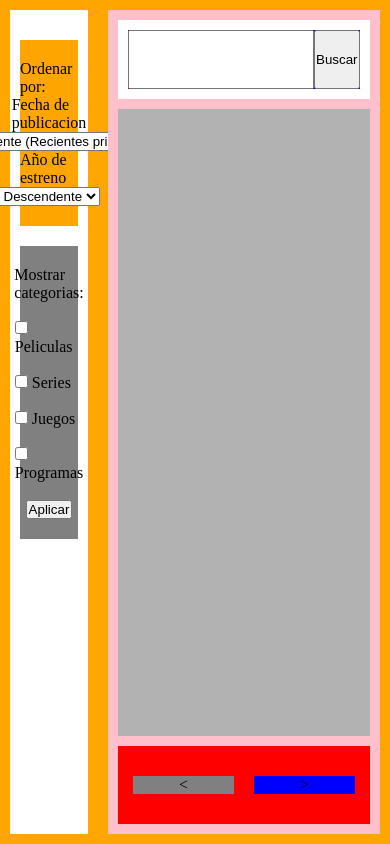
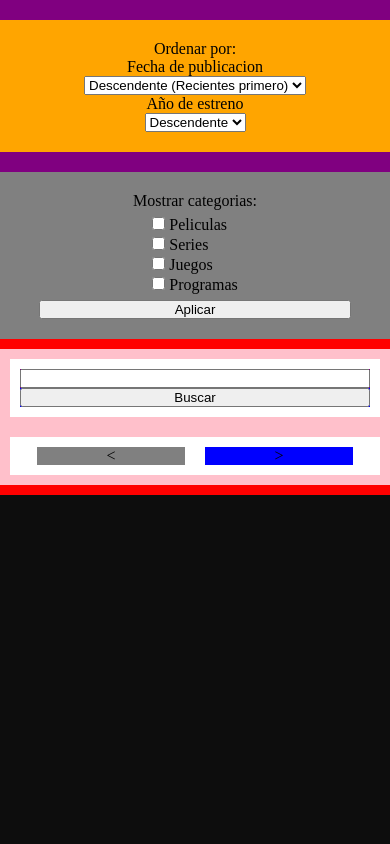
Before and after one commit to IngeRocket/PM, a PHP site: page /categoria.html in a window 390 px wide. Run offline with PHP 8.4, Linux system fonts and the light colour scheme.

Commit message:
Media query
Revisar distribución
-crear navbar especial para pagina de búsqueda y categoría

```diff
--- a/categoria.html
+++ b/categoria.html
@@ -3,16 +3,22 @@
 <head>
 	<title></title>
 	<meta name="viewport" content="width=device-width, user-scalable=no, initial-scale=1.0, maximum-scale=1.0, minimum-scale=1.0">
-	<link rel="stylesheet" type="text/css" href="styles/General.css">
+
 	<link rel="stylesheet" type="text/css" href="styles/BusquedaGeneral.css">
 	<link rel="stylesheet" type="text/css" href="styles/Categoria.css">
+	<link rel="stylesheet" type="text/css" href="styles/General.css">
 	<script type="text/javascript" src="js/jquery-2.1.4.min.js"></script>
 	<script type="text/javascript" src="js/vistas.js"></script>
 </head>
 <body>
 <div class="contenedor">
+	<header class="header">
+		<div class="navbar">
+			<div class="logo"></div>
+			<div class="categorias"></div>
+		</div>
+	</header>
 	<div class="panel">
-
 		<div class="opcion-2">
 			<label>Ordenar por:</label>
 			<label>Fecha de publicacion </label>
@@ -29,12 +35,12 @@
 				</select>
 		</div>
 		<div class="opcion-1">
-			<label>Mostrar categorias:</label><br>
+			<label>Mostrar categorias:</label>
 			<div class="orden">
-				<label><input type="checkbox" name="" value="1"> Peliculas </label><br>
-				<label><input type="checkbox" name="" value="2"> Series </label><br>
-				<label><input type="checkbox" name="" value="3"> Juegos </label><br>
-				<label><input type="checkbox" name="" value="4"> Programas </label><br>
+				<label><input type="checkbox" name="" value="1"> Peliculas </label>
+				<label><input type="checkbox" name="" value="2"> Series </label>
+				<label><input type="checkbox" name="" value="3"> Juegos </label>
+				<label><input type="checkbox" name="" value="4"> Programas </label>
 			</div>
 			<button>Aplicar</button>
 		</div>
--- a/styles/Categoria.css
+++ b/styles/Categoria.css
@@ -1,23 +1,25 @@
 body, html{
 	height: 100%;
 }
+
 .contenedor{
 	display:flex;
 	flex: 1 1 auto;
-	background-color: orange;
-	align-items: stretch;
+	background-color: red;
 	height: 100%;
 }
 .panel{
 	display: flex;
-	background-color: white;
+	background-color: skyblue;
 	width: 20%;
 	flex-flow: column;
 	align-items: center;
+	padding: 10px;
 /*	flex-direction: column-reverse;
-	align-self: flex-start; */
+	align-self: flex-start;
 	margin: 10px;
 	padding: 10px;
+	*/
 }
 .contenido{
 	display: flex;
@@ -90,6 +92,9 @@ body, html{
 	flex-flow: column;
 	justify-content: center;
 }
+.orden > label{
+	margin-bottom: 10px;
+}
 .navegacion{
 	display:flex;
 	justify-content: center;
@@ -97,7 +102,7 @@ body, html{
 	width: 100%;
 	height: 10%;
 	flex-flow: row;
-	background-color: red;
+	background-color: white;
 }
 .navegacion > .anterior{
 	display: flex;
@@ -113,3 +118,109 @@ body, html{
 	margin: 10px;
 	justify-content: center;
 }
+
+@media (max-width: 1300px){
+	body, html{
+	height: auto;
+	}
+	.contenedor{
+		flex-flow: column;
+		align-items: center;
+		justify-content: center;
+	}
+	.panel{
+		display: flex;
+		flex-flow: row;
+		flex: 1 1 auto;
+		width: 80%;
+		height: 20%;
+		background-color: purple;
+	}
+	.opcion-2{
+		width: 40%;
+		height: 80%;
+	}
+	.opcion-1{
+		width: 60%;
+		height: 80%;
+	}
+	.orden{
+		flex-flow: row;
+		margin-bottom: 10px;
+	}
+	.orden > label{
+		margin: 10px;
+	}
+
+	.contenido{
+		width: 90%;
+		height: 80%;
+	}
+}
+@media (max-width: 900px){
+	.panel{
+		display: flex;
+		flex-flow: column;
+		flex: 1 1 auto;
+		width: 80%;
+		height: auto;
+		background-color: purple;
+	}
+	.opcion-2{
+		width: 100%;
+		height: 80%;
+	}
+	.opcion-1{
+		width: 100%;
+		height: auto;
+	}
+	.orden{
+		flex-flow: row;
+		margin-bottom: 10px;
+	}
+	.orden > label{
+		margin: 10px;
+	}
+
+}
+@media (max-width: 522px){
+	.panel{
+		display: flex;
+		flex-flow: column;
+		flex: 1 1 auto;
+		width: 100%;
+		background-color: purple;
+		margin:0px;
+		padding:0px;
+	}
+	.opcion-2{
+		width: 100%;
+		height: auto;
+	}
+	.opcion-1{
+		width: 100%;
+		height: auto;
+	}
+	.orden{
+		flex-flow: column;
+		margin-top: 5px;
+		margin-bottom: 5px;
+	}
+	.orden > label{
+		margin: 1px;
+	}
+	.contenido{
+		width: 100%;
+	}
+	.caja-busqueda{
+		flex-flow:column;
+		width: 100%;
+		height: auto;
+	}
+	.buscador{
+		width: 100%;
+	}
+	.boton{
+		width: 100%;
+	}
+}
```
